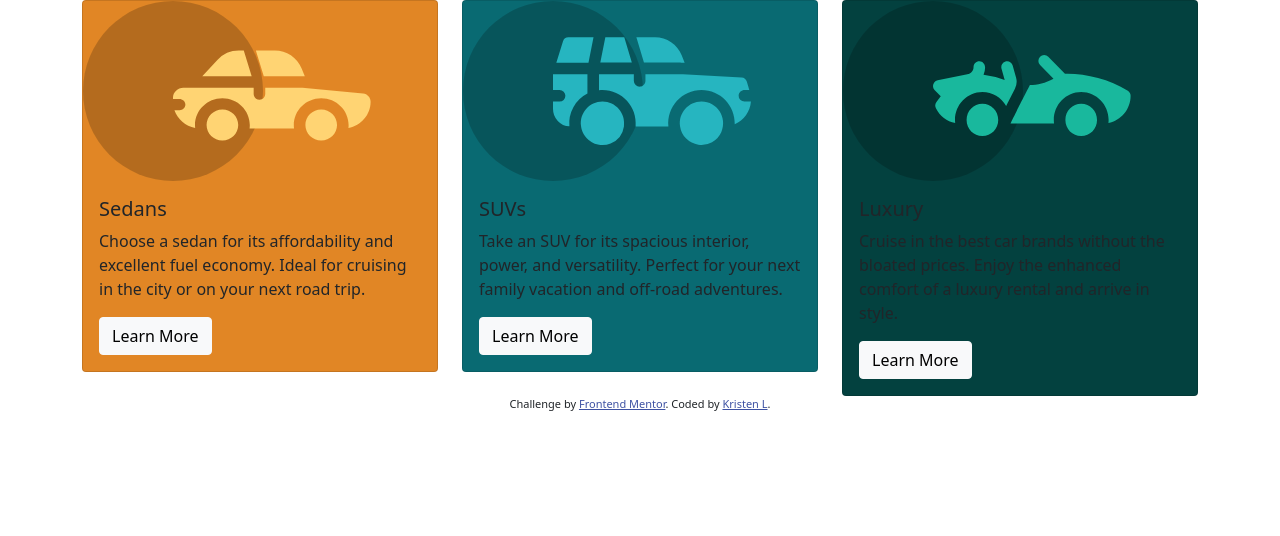
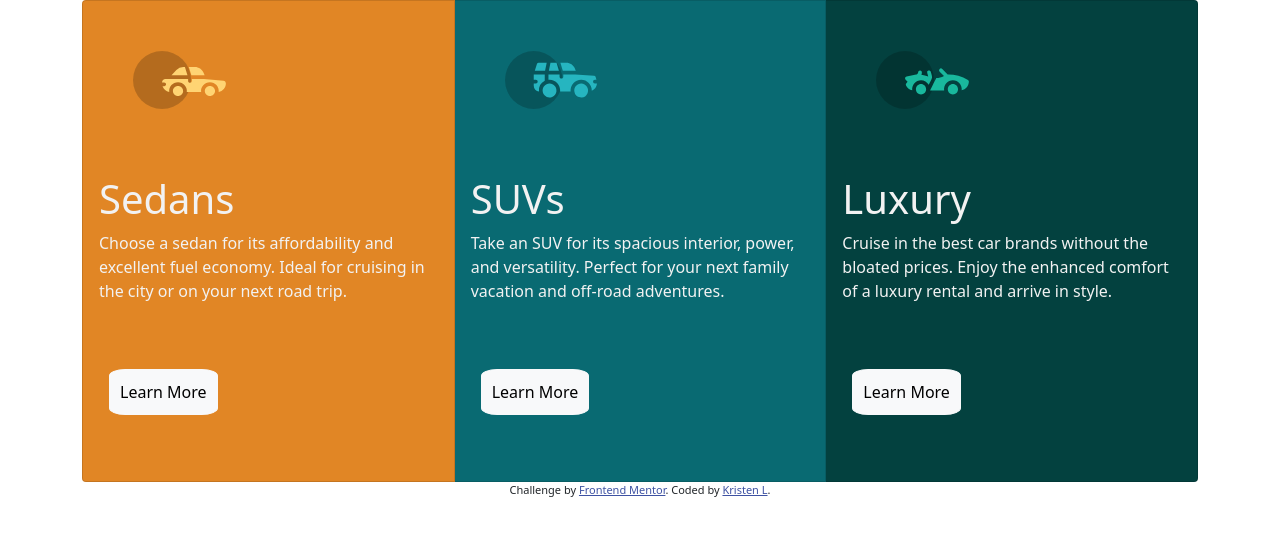
Before and after one commit to kdotelle/3columnpreview, a website: page index.html in a window 1280 px wide. Drawn offline with nearby package versions, Linux system fonts and the light colour scheme.

Commit message:
added card-body class/removed col to remove margin

```diff
--- a/css/styles.css
+++ b/css/styles.css
@@ -7,17 +7,41 @@
 }
 
 .card-img-top {
-  width: 18rem;
+  width: 25%;
+  margin: 50px;
 }
 
-.sedan {
+.card {
+  height: 100%;
+  width: 100%;
+}
+
+.container {
+  display: flex;
+  justify-content: center;
+  align-items: stretch;
+}
+
+#sedan {
   background-color: rgb(225, 134, 37);
 }
 
-.suv {
+#suv {
   background-color: rgb(9, 106, 114);
 }
 
-.luxury {
+#luxury {
   background-color: rgb(3, 65, 63);
 }
+
+h1,
+p {
+  color: rgb(242, 242, 242);
+}
+
+.btn {
+  border-radius: 15%;
+  padding: 10px;
+  margin: 50px;
+  margin-left: 10px;
+}
--- a/index.html
+++ b/index.html
@@ -42,15 +42,15 @@
   <body>
     <div class="container">
       <div class="row">
-        <div class="col">
-          <div class="card sedan">
+        <div class="card-group">
+          <div class="card" id="sedan">
             <img
               class="card-img-top"
               src="images/icon-sedans.svg"
               alt="Sedan icon"
             />
             <div class="card-body">
-              <h5 class="card-title">Sedans</h5>
+              <h1 class="card-title">Sedans</h1>
               <p class="card-text">
                 Choose a sedan for its affordability and excellent fuel economy.
                 Ideal for cruising in the city or on your next road trip.
@@ -58,16 +58,15 @@
               <a href="#" class="btn btn-light">Learn More</a>
             </div>
           </div>
-        </div>
-        <div class="col">
-          <div class="card suv">
+
+          <div class="card" id="suv">
             <img
               class="card-img-top"
               src="images/icon-suvs.svg"
               alt="Sedan icon"
             />
             <div class="card-body">
-              <h5 class="card-title">SUVs</h5>
+              <h1 class="card-title">SUVs</h1>
               <p class="card-text">
                 Take an SUV for its spacious interior, power, and versatility.
                 Perfect for your next family vacation and off-road adventures.
@@ -75,16 +74,15 @@
               <a href="#" class="btn btn-light">Learn More</a>
             </div>
           </div>
-        </div>
-        <div class="col">
-          <div class="card luxury">
+
+          <div class="card" id="luxury">
             <img
               class="card-img-top"
               src="images/icon-luxury.svg"
               alt="Sedan icon"
             />
             <div class="card-body">
-              <h5 class="card-title">Luxury</h5>
+              <h1 class="card-title">Luxury</h1>
               <p class="card-text">
                 Cruise in the best car brands without the bloated prices. Enjoy
                 the enhanced comfort of a luxury rental and arrive in style.
```
Also changed, not shown: README-template.md.
